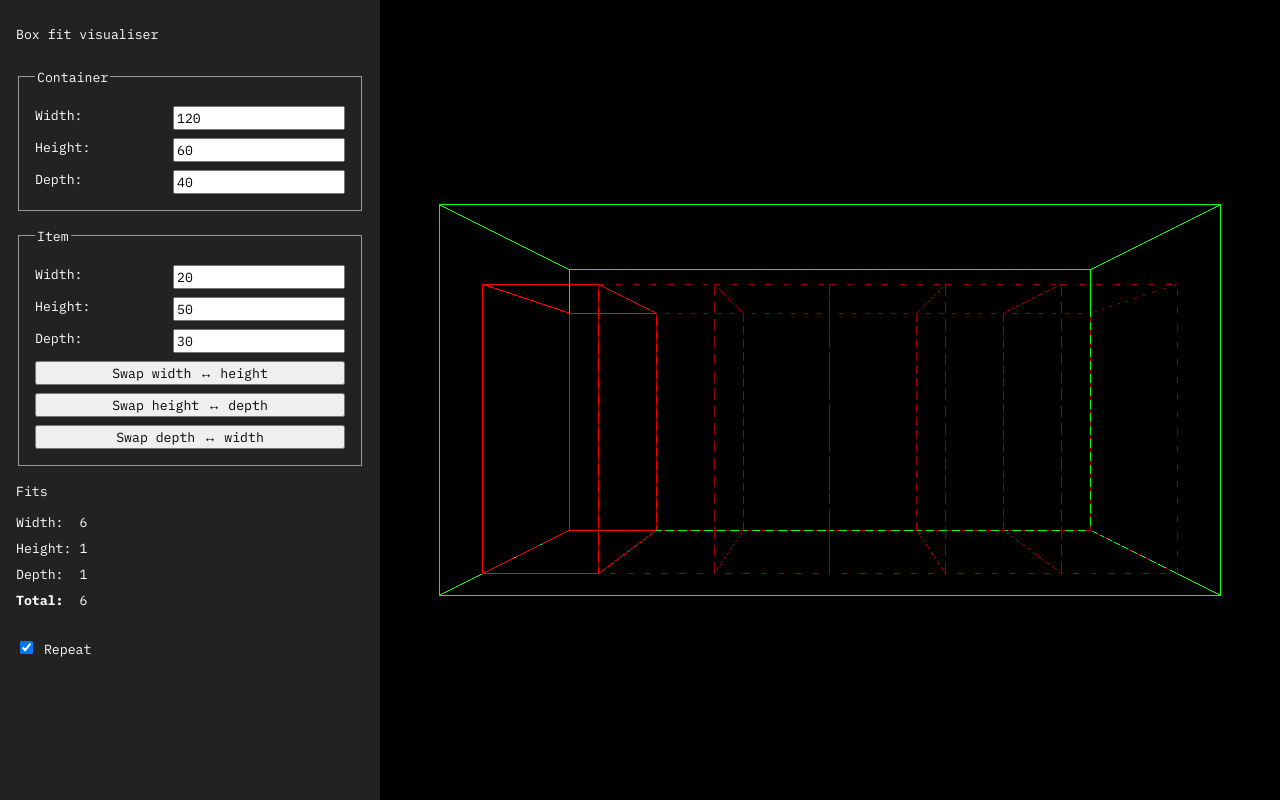
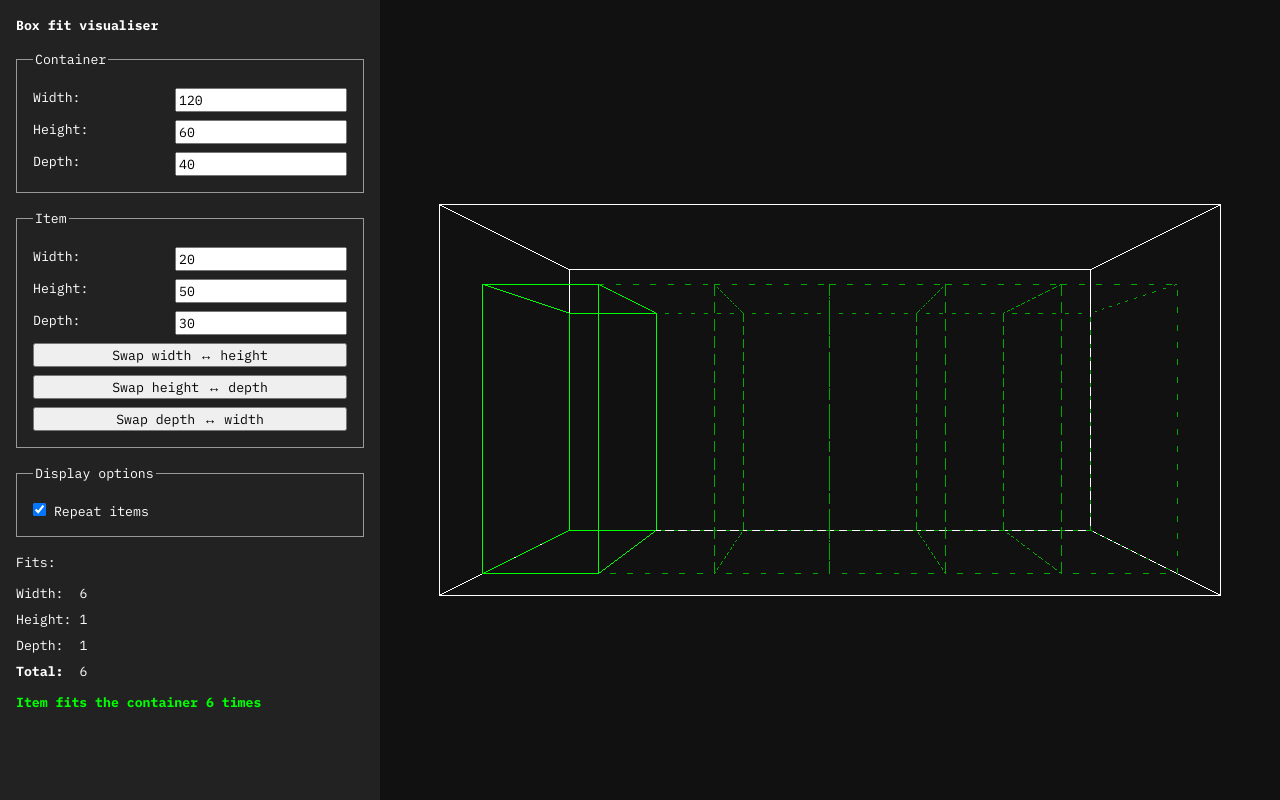
Before and after one commit to onvlt/box-fitter, a Svelte app: page / in a window 1280 px wide. Built offline with nearby package versions, Linux system fonts and the light colour scheme.

Commit message:
Improve UI

```diff
--- a/src/App.svelte
+++ b/src/App.svelte
@@ -6,6 +6,7 @@
     itemDimensions,
     fit,
     repeatBoxes,
+    totalFit,
   } from "./store";
   import type { DimTuple } from "./types";
   import Params from "./Params.svelte";
@@ -15,6 +16,7 @@
   const SIDEBAR_OFFSET = 380;
 
   const scene = new THREE.Scene();
+  scene.background = new THREE.Color(0x111111);
   const camera = new THREE.PerspectiveCamera();
   camera.fov = 75;
   camera.near = 0.1;
@@ -41,11 +43,10 @@
 
   // Build shapes
 
-  const containerBoxMaterial = new THREE.LineBasicMaterial({ color: 0x00ff00 });
-  const itemBoxMaterial = new THREE.LineBasicMaterial({ color: 0xff0000 });
+  const containerBoxMaterial = new THREE.LineBasicMaterial({ color: 0xffffff });
 
   const repeatedItemBoxMaterial = new THREE.LineDashedMaterial({
-    color: 0x990000,
+    color: 0x00aa00,
     dashSize: 1,
     gapSize: 2,
     opacity: 50,
@@ -81,7 +82,9 @@
     const itemBoxGeometry = new THREE.EdgesGeometry(
       new THREE.BoxGeometry(...Object.values($itemDimensions))
     );
-
+    const itemBoxMaterial = new THREE.LineBasicMaterial({
+      color: $totalFit === 0 ? 0xff0000 : 0x00ff00,
+    });
     const firstItemBox = new THREE.LineSegments(
       itemBoxGeometry,
       itemBoxMaterial
--- a/src/Params.svelte
+++ b/src/Params.svelte
@@ -90,9 +90,16 @@
       Swap depth ↔ width
     </button>
   </fieldset>
+  <fieldset>
+    <legend>Display options</legend>
+    <label>
+      <input type="checkbox" bind:checked={$repeatBoxes} />
+      Repeat items
+    </label>
+  </fieldset>
   <div>
-    Fits
-    <dl>
+    <p class="par-space">Fits:</p>
+    <dl class="par-space">
       <dt>Width:</dt>
       <dd>{displayFit($fit.width)}</dd>
       <dt>Height:</dt>
@@ -102,18 +109,26 @@
       <dt><strong>Total:</strong></dt>
       <dd>{$totalFit}</dd>
     </dl>
-  </div>
-  <div>
-    <label>
-      <input type="checkbox" bind:checked={$repeatBoxes} />
-      Repeat
-    </label>
+    {#if $totalFit === 0}
+      <div class="warning">
+        <p class="par-space-half">
+          <strong>⚠️ Item doesn't fit the container.</strong>
+        </p>
+        <p>Try rotating the box.</p>
+      </div>
+    {:else if $totalFit === 1}
+      <strong class="success">Item fits the container once.</strong>
+    {:else if $totalFit === 2}
+      <strong class="success">Item fits the container twice.</strong>
+    {:else}
+      <strong class="success">Item fits the container {$totalFit} times</strong>
+    {/if}
   </div>
 </div>
 
 <style>
   h1 {
-    font: inherit;
+    font-weight: bold;
   }
 
   .params {
@@ -154,4 +169,20 @@
   dd {
     margin: 0;
   }
+
+  .success {
+    color: #00ff00;
+  }
+
+  .warning {
+    color: #ffff00;
+  }
+
+  .par-space {
+    margin-bottom: 1em;
+  }
+
+  .par-space-half {
+    margin-bottom: 0.5rem;
+  }
 </style>
--- a/src/app.css
+++ b/src/app.css
@@ -12,6 +12,10 @@ body {
   box-sizing: inherit;
 }
 
+* {
+  margin: 0;
+}
+
 input,
 button,
 textarea,
@@ -23,3 +27,12 @@ canvas {
   position: fixed;
   right: 0;
 }
+
+h1,
+h2,
+h3,
+h4,
+h5,
+h6 {
+  font: inherit;
+}
```
